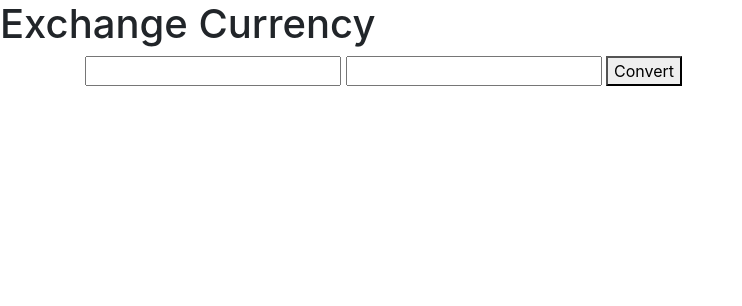
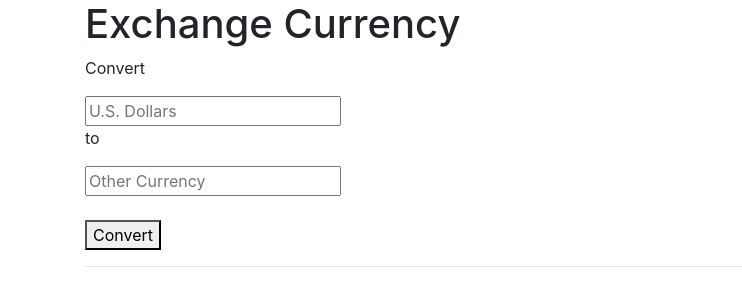
Before and after one commit to tayphill13/Money-Exchange6, a website built with webpack: page src/index.html in a window 1280 px wide. Shown: the whole page, without its empty margins (0-742 px from the left). Built offline with nearby package versions, Linux system fonts and the light colour scheme.

Commit message:
add some spacing and placeholders to inputs on index file

```diff
--- a/src/index.html
+++ b/src/index.html
@@ -5,12 +5,15 @@
     <title>Money Exchanger</title>
   </head>
   <body>
-    <h1>Exchange Currency</h1>
     <div class="container">
+      <h1>Exchange Currency</h1>
       <div id="exchange-form">
-        <input id="money-amount" type="text">
-        <input id="country" type="text">
+        <p>Convert</p>
+        <input id="money-amount" type="text" placeholder="U.S. Dollars">
+        <p>to</p><input id="country" type="text" placeholder="Other Currency">
+        <br><br>
         <button id="submit">Convert</button>
+        <hr>
         <span id="result"></span>
       </div>
     </div>
```
